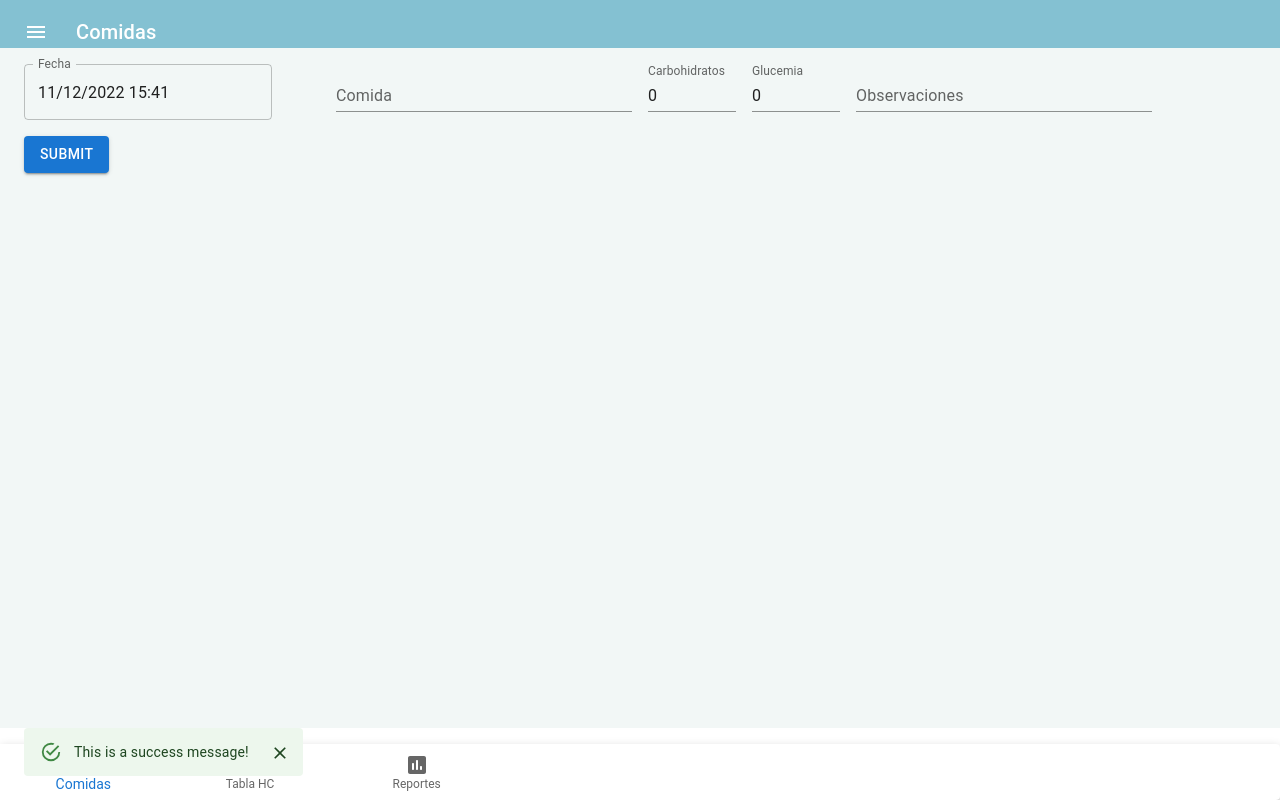
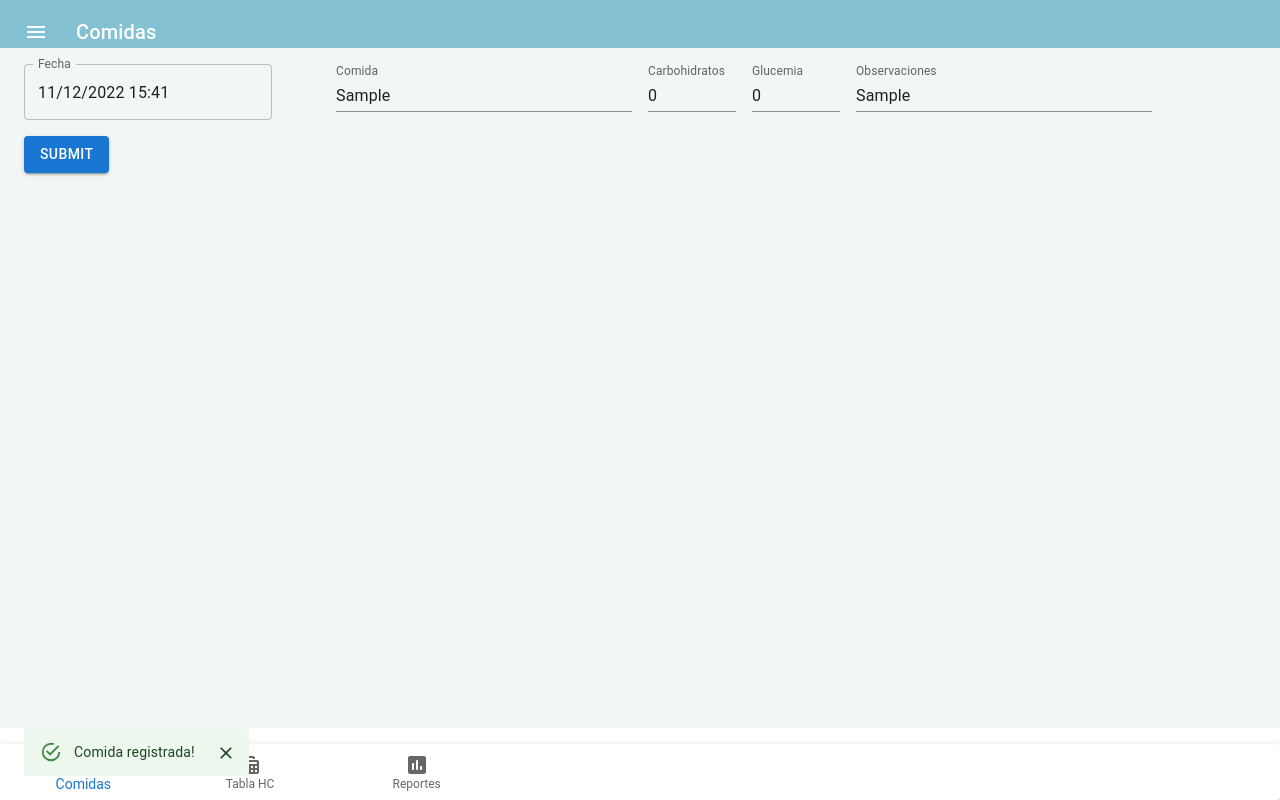
Before and after one commit to alecavallo/sharpey, a React (Create React App) app: page / in a window 1280 px wide. Both pictures are taken after typing "Sample", "Sample" into the empty fields and a click on the button "SUBMIT". Built offline with nearby package versions, Linux system fonts and the light colour scheme.

Commit message:
fix: :bug: se corrije error en componentes controlados

```diff
--- a/src/register/FoodRegistrationForm.tsx
+++ b/src/register/FoodRegistrationForm.tsx
@@ -35,13 +35,13 @@ const FoodRegistrationForm = (props: FormDataProps) => {
       case "food":
         setFood(value);
         break;
-      case "carbohydrates":
+      case "carbs":
         setCarbohydrates(parseInt(value));
         break;
       case "glucemia":
         setGlucemia(parseInt(value));
         break;
-      case "observations":
+      case "obs":
         setObservations(value);
         break;
 
@@ -84,7 +84,8 @@ const FoodRegistrationForm = (props: FormDataProps) => {
         </Grid>
         <Grid item sm={3} xs={4}>
           <TextField
-            id="standard-basic"
+            id="food"
+            name="food"
             label="Comida"
             variant="standard"
             value={food}
@@ -94,7 +95,8 @@ const FoodRegistrationForm = (props: FormDataProps) => {
         </Grid>
         <Grid item sm={1} xs={4}>
           <TextField
-            id="standard-basic"
+            id="carbs"
+            name="carbs"
             label="Carbohidratos"
             variant="standard"
             value={carbohydrates}
@@ -103,7 +105,8 @@ const FoodRegistrationForm = (props: FormDataProps) => {
         </Grid>
         <Grid item sm={1} xs={4}>
           <TextField
-            id="standard-basic"
+            id="glucemia"
+            name="glucemia"
             label="Glucemia"
             variant="standard"
             value={glucemia}
@@ -112,7 +115,8 @@ const FoodRegistrationForm = (props: FormDataProps) => {
         </Grid>
         <Grid item sm={3} xs={4}>
           <TextField
-            id="standard-basic"
+            id="obs"
+            name="obs"
             label="Observaciones"
             variant="standard"
             value={observations}
@@ -133,7 +137,7 @@ const FoodRegistrationForm = (props: FormDataProps) => {
       </Grid>
       <Snackbar open={open} autoHideDuration={6000} onClose={handleClose}>
         <Alert onClose={handleClose} severity="success" sx={{ width: "100%" }}>
-          This is a success message!
+          Comida registrada!
         </Alert>
       </Snackbar>
     </Box>
```
